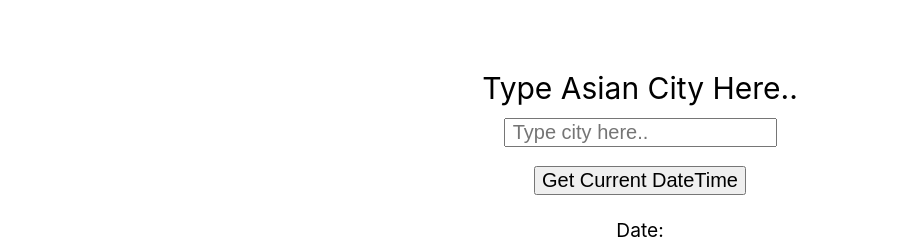
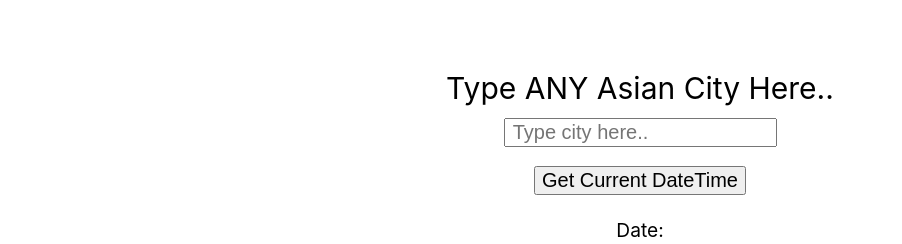
Before and after one commit to mohitm15/TimeTravel, a React (Create React App) app: page / in a window 1280 px wide. Shown: the part 121-365 px from the top of the page, without its empty margins (0-902 px from the left). Built offline with nearby package versions, Linux system fonts and the light colour scheme; no server answers.

Commit message:
Assing a sample commit-2

```diff
--- a/src/Timezone.js
+++ b/src/Timezone.js
@@ -78,7 +78,7 @@ const TimeZoneComponent = () => {
       <div style={{ textAlign: "center", padding: "5%", fontSize: "120%" }}>
         <div>
           <label style={{ fontSize: "30px" }}>
-            Type Asian City Here..
+            Type ANY Asian City Here..
             <br />
             <input
               type="text"
```
